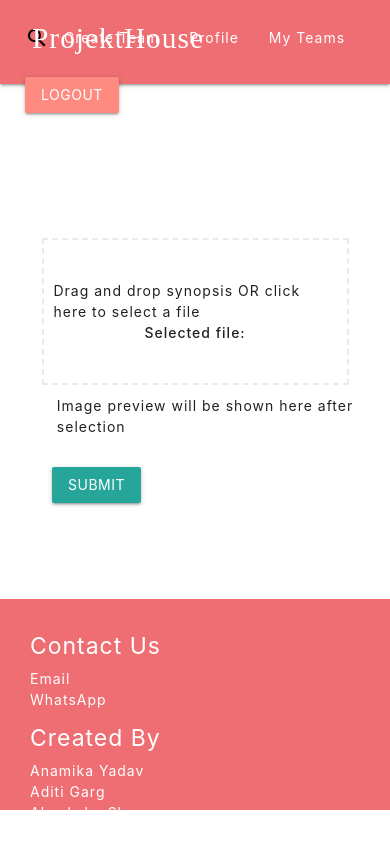
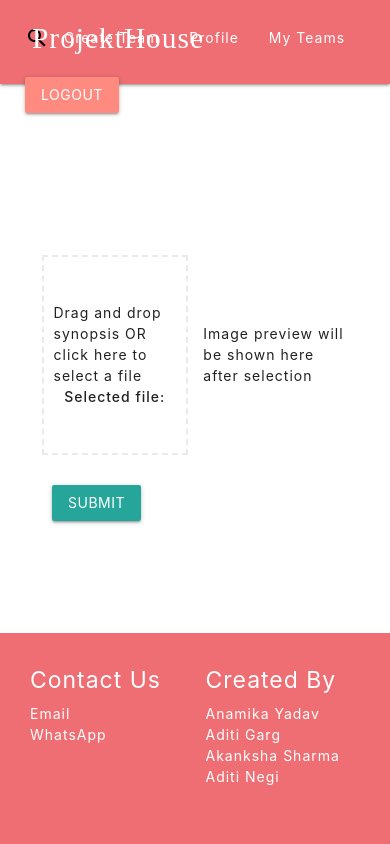
Before and after one commit to anamika7153/ProjektHouse, a React (Create React App) app in the folder client/: page /editfiles/1/1 in a window 390 px wide. Built offline with nearby package versions, Linux system fonts and the light colour scheme; sample sign-in values are in the browser's storage; a web font is replaced by a local one.

Commit message:
footer ui

```diff
--- a/client/src/components/Footer.js
+++ b/client/src/components/Footer.js
@@ -6,7 +6,7 @@ const Footer = () => {
       <footer style={{height: "25vh", bottom: "0 !important"}} className="page-footer">
           <div className="container">
             <div className="row">
-              <div className="col l6 s12">
+              <div className="col l6 s12 footer-left">
                 <h5 className="white-text">Contact Us</h5>
                 {/* <p className="grey-text text-lighten-4">You can use rows and columns here to organize your footer content.</p> */}
                 <ul>
@@ -15,7 +15,7 @@ const Footer = () => {
                     <li><a className="white-text" href="https://wa.me/+918601337075">WhatsApp</a></li>
                 </ul>
               </div>
-              <div className="col l4 offset-l2 s12">
+              <div className="col l4 offset-l2 s12 footer-right">
                 <h5 className="white-text">Created By</h5>
                 <ul>
                   {/* <li><a className="grey-text text-lighten-3" href="#!">Anamika Yadav</a></li> */}
--- a/client/src/styles.scss
+++ b/client/src/styles.scss
@@ -159,22 +159,9 @@
       float: right;
       padding: 0px 25px;
     }
-  }
-
-  @media screen and (max-width: 1000px) {
-    .upload-section {
-      flex-direction: column;
-
-      & > div {
-        width: 100%;
-      }
-    }
-    .image-preview {
-      margin-left: 0;
-      height: 300px;
-    }
-    .upload-section {
-      height: unset;
+    .footer-left,
+    .footer-right {
+      width: 50% !important;
     }
   }
 
@@ -185,4 +172,8 @@
     .drop-zone {
       width: 100%;
     }
+    .footer-left,
+    .footer-right {
+      width: 50% !important;
+    }
   }
```
